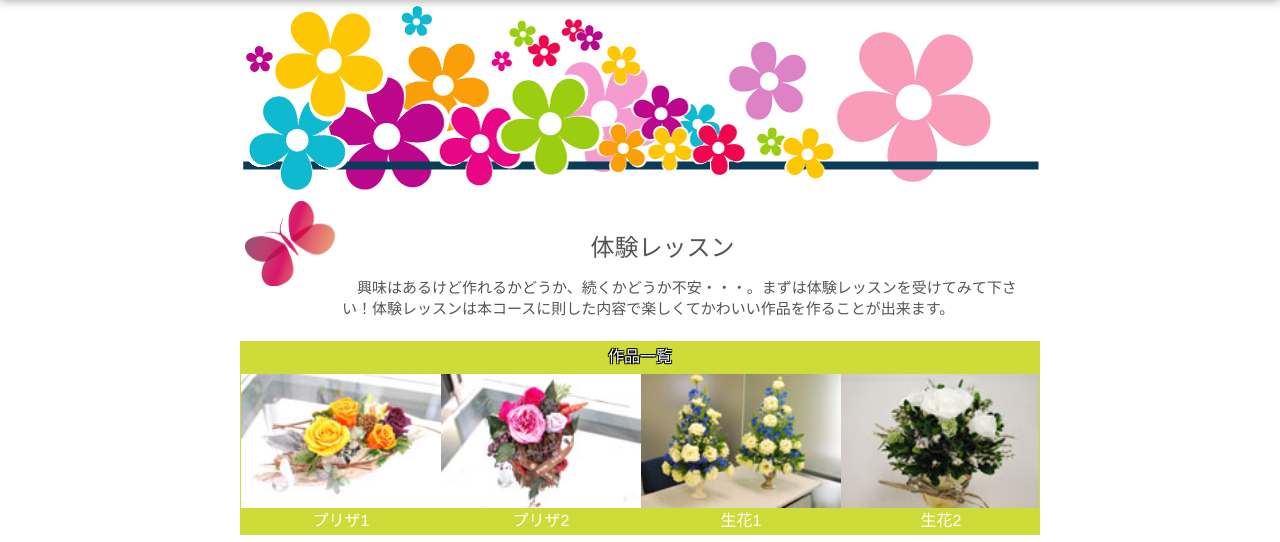
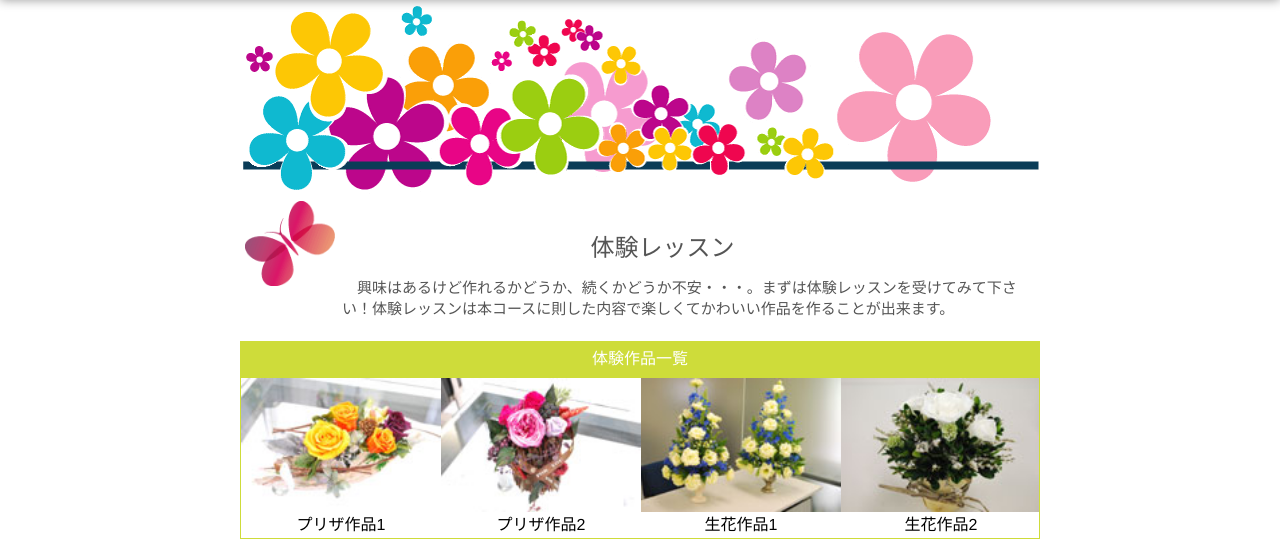
Before and after one commit to honmura-local/ddtflower, a PHP site: page /experience.html in a window 1280 px wide. Shown: the part 116-658 px from the top of the page. Run offline with PHP 8.4, Linux system fonts and the light colour scheme.

Commit message:
更新忘れ修正

```diff
--- a/css/courseguide.css
+++ b/css/courseguide.css
@@ -96,7 +96,6 @@
  * 内容　 :幅を広くしました。
  */
 .guideTable {
-    font-family: osaka, Arial, Helvetica;	/* フォントを設定する。 */
 }
 
 /*
@@ -273,7 +272,6 @@
     padding: 3px 0;   			/* 上下に3pxの余白をとる */
     font-size: 13px;			/* フォントのサイズを13pxにする */
     line-height: 16px;			/* 行の高さを多めに取る。 */
-    font-family: sans-serif;	/* fontをsans-serifにする */
     padding-left: 2.9em;	   	/* 頭をキャプションの2文字目に合わせる。 */
     text-indent: -1em;	   		/* 先頭の文字を1文字分左にずらす。 */
 }
@@ -342,6 +340,11 @@
 .commonText td:before, .salesPoint td:before, .memberRule td:before {
 	content: "●";
 	font-size: 10px;
+}
+
+.memberRule tr:last-child td:before {
+	content: "＊";
+	font-size: 14px;
 }
 
 /*
@@ -493,8 +496,6 @@
     margin-bottom: 10px;		/* 各項目で十分に間を空ける。 */
     padding-left: 2em;	/* 更にインデントをつける。 */
     line-height: 18px;
-    color: #555;
-    font-family: Helvetica, Arial, "Hiragino Kaku Gothic ProN", "Meiryo", "MS PGothic", sans-serif;
 }
 
 /*
--- a/css/experience.css
+++ b/css/experience.css
@@ -19,7 +19,6 @@
     padding: 10px;          /* 10px要素の幅を広げる */
     margin: 0px 0px 30px;     /* 上下に40pxの余白を空ける */
     float: left;            /* 左側に回り込む */
-    font-family: osaka, Arial, Helvetica;	/* フォントを設定する。 */
 }
 
 /*
@@ -97,7 +96,8 @@
     height: 120px;      /* 高さを120pxに指定する。 */
     margin: 0 auto;     /* 中央に寄せる。 */
     clear: both;        /* 回り込みを無効にする */
-	margin-bottom: 60px!important;	/* 下にmarginを挿入する。slickのcssの値を上書きするためにimportantをつける。 */
+
+    margin-bottom: 60px!important;	/* 下にmarginを挿入する。slickのcssの値を上書きするためにimportantをつける。 */
 }
 
 /*
@@ -107,8 +107,8 @@
  * 作成日 :2015.02.27
  */
 .experienceGallery > div {
-	padding: 8px 0 0;					/* 上部にpaddingを挿入する。 */
-	background: rgb(206,220,58);		/* 背景色を黄緑色にする。 */
+	/* padding: 8px 0 0; */					/* 上部にpaddingを挿入する。 */
+	/* background: rgb(206,220,58); */		/* 背景色を黄緑色にする。 */
 	border: 1px solid rgb(206,220,58);	/* 黄緑色の罫線で囲む。 */
 }
 /*
@@ -135,7 +135,7 @@
 .experienceGallery p {
 	text-align: center;	/* 中央に寄せる。 */
 	padding: 5px 0;		/* 上下に余裕を持たせる。 */
-	color: #FFF;		/* 白抜き文字 */
+	color: #000;		/* 白抜き文字 */
 }
 
 /*
@@ -145,9 +145,19 @@
  * 作成日 :2015.02.27
  */
 .calendar > div {
-	width: 100%;			/* 幅を領域一杯に広げる。 */
-	font-size: 22px;		/* フォントサイズを上げて全体を大きくする。 */
+	width: 		100%;			/* 幅を領域一杯に広げる。 */
+	font-size: 	16px;		/* フォントサイズを上げて全体を大きくする。 */
 	box-sizing: border-box;	/* サイズの計算に線、paddingを含む。 */
+}
+
+/*
+ * セレクタ:.calendar > div > div
+ * 概要   :datepickerの各内容。
+ * 作成者 :T.Masuda
+ * 作成日 :2015.03.02
+ */
+.calendar > div  > div {
+	font-size: 	0.95em;		/* タイトルより少しだけ小さいフォントを指定する。 */
 }
 
 /*
@@ -157,9 +167,12 @@
  * 作成日 :2015.02.27
  */
 .galleryTitle {
-	text-align: center;				/* 中心にそろえる */
+	text-align: center;				/* 中心にそろえる。 */
 	background: rgb(206,220,58);	/* 背景色を緑にする。 */
-	padding-top: 8px;				/* 上に領域をのばす。 */
+	height: 36px;					/* 高さを他のテーブルのタイトルと同じ高さにする。 */
+	vertical-align: middle;			/* 高さを中心に揃える。 */
+	display: inline-block;			/* インラインブロックとして扱う。 */
+	width: 100%;					/* 幅を100%にする。 */
 }
 
 /*
@@ -169,8 +182,146 @@
  * 作成日 :2015.02.27
  */
 .galleryTitleText {
-	font-size: 16px;	/* やや大きめのフォントサイズを指定する。 */
-	color: #FFF;		/* 白抜き文字にする。 */
-	/* テキストにふちをつける。 */
-	text-shadow:   -1px -1px #000,  1px -1px #000,  -1px 1px #000,  1px 1px #000;
+	font-size: 16px;		/* やや大きめのフォントサイズを指定する。 */
+	color: #FFF;			/* 白抜き文字にする。 */
+	display: inline-block;	/* インラインブロックとして扱う。 */
+	margin-top: 10px;		/* 上に10pxのmarginを挿入して、文字の高さを中心に揃える。 */
 }
+
+/* 体験レッスン */
+
+/*
+ * セレクタ:.specialGuide
+ * 概要   :体験レッスン案内テーブルについてそれぞれの項目のスタイル
+ * 作成者 :T.Yamamoto
+ * 作成日 :2015.02.09
+ * 変更者 :T.Masuda
+ * 変更日 :2015.02.21
+ * 内容  :余分なネガティブマージンを削除。
+ * 変更者 :T.Masuda
+ * 変更日 :2015.02.26
+ * 内容　 :コース案内と同様のレイアウトへの修正をしました。
+ */
+.specialGuide {
+    width: 50%;             	/* 幅を50%にする */
+    padding: 10px;          	/* 10px要素の幅を広げる */
+    margin: 0px 0px 30px;     	/* 下に30pxの余白を空ける */
+    float: left;           	 	/* 左側に回り込む */
+}
+
+/*
+ * セレクタ:.specialGuide .summary
+ * 概要   :体験レッスン案内テーブル概要のスタイル
+ * 作成者 :T.Masuda
+ * 作成日 :2015.02.26
+ * 変更者 :T.Masuda
+ * 変更日 :2015.02.26
+ * 内容　 :コース案内と同様のレイアウトへの修正をしました。
+ */
+.specialGuide .summary {
+}
+
+/*
+ * セレクタ:.specialGuide th, .specialGuide td
+ * 概要   :体験レッスン案内テーブルレコードについてそれぞれの項目のスタイル
+ * 作成者 :T.Yamamoto
+ * 作成日 :2015.02.09
+ * 変更者 :T.Masuda
+ * 変更日 :2015.02.26
+ * 内容　 :コース案内と同様のレイアウトへの修正をしました。
+ */
+.specialGuide th, .specialGuide td {
+    padding: 10px;      /* 要素の幅を10px広げる */
+    font-size: 11px;    /* 文字サイズを11pxにするする */
+    text-align: left;   /* 文字を左寄りにする */
+    border: 1px solid #D0D0AC;	/* 黄緑の罫線で区切る。 */
+}
+
+/*
+ * セレクタ:.specialGuide th
+ * 概要   :体験レッスン案内テーブルレコードについてそれぞれの項目のスタイル
+ * 作成者 :T.Yamamoto
+ * 作成日 :2015.02.09
+ * 変更者 :T.Masuda
+ * 変更日 :2015.02.26
+ * 内容　 :コース案内と同様のレイアウトへの修正をしました。
+ */
+.specialGuide th {
+	background: #F0F3F5;	/* 背景色を薄い青にする。 */
+}
+
+/*
+ * セレクタ:.specialGuide td
+ * 概要   :体験レッスン案内テーブルレコードについてそれぞれの項目のスタイル
+ * 作成者 :T.Yamamoto
+ * 作成日 :2015.02.09
+ */
+.specialGuide td {
+    width: 65%;         /* 幅を60%にする */
+}
+
+/*
+ * セレクタ:.calendar
+ * 概要   :カレンダーについてそれぞれの項目のスタイル
+ * 作成者 :T.Yamamoto
+ * 作成日 :2015.02.09
+ */
+.calendar {
+    /* margin: 80px 0 0; */	/* 上のmarginを設定する。 */
+    width: 48%;         /* 幅を47%にする */
+    font-size: 14px;    /* 文字サイズを20pxにする */
+    float: right;       /* 右側に回り込む */
+}
+
+/*
+ * セレクタ:.experienceGallery
+ * 概要   :jQueryプラグイン「Slick」によるカルーセルとなる要素。体験レッスンページ用
+ * 作成者 :T.Masuda
+ * 作成日 :2015.02.21
+ */
+.experienceGallery{
+    width: 800px;       /* 幅800px。左右にある矢印ボタンの取る幅を加味した幅に設定する。 */
+    height: 120px;      /* 高さを120pxに指定する。 */
+    margin: 0 auto;     /* 中央に寄せる。 */
+    clear: both;        /* 回り込みを無効にする */
+
+    margin-bottom: 60px!important;	/* 下にmarginを挿入する。slickのcssの値を上書きするためにimportantをつける。 */
+}
+
+/*
+ * セレクタ:.experienceGallery > div
+ * 概要   :experienceGalleryの画像リスト部分
+ * 作成者 :T.Masuda
+ * 作成日 :2015.02.27
+ */
+.experienceGallery > div {
+	border: 1px solid rgb(206,220,58);	/* 黄緑色の罫線で囲む。 */
+}
+/*
+ * セレクタ:.experienceGallery img
+ * 概要   :カルーセルで表示する画像のサイズを200pxの正方形にする。
+ * 作成者 :T.Masuda
+ * 作成日 :2015.02.21
+ * 変更者 :T.Masuda
+ * 変更日 :2015.02.26
+ * 内容　 :フォトギャラリーと同様の画像要素サイズに変更しました。
+ */
+.experienceGallery img{
+	height: auto;		/* 高さを固定値にして揃える。 */
+	width: 200px;		/* 幅を自動調整する。 */
+	margin: 0 auto;		/* 中央に寄せる。 */
+/*border: 1px solid rgb(206,220,58);
+box-sizing: border-box;*/
+}
+
+/*
+ * セレクタ:.experienceGallery img
+ * 概要   :作品ギャラリーの作品名。
+ * 作成者 :T.Masuda
+ * 作成日 :2015.02.27
+ */
+.experienceGallery p {
+	text-align: center;	/* 中央に寄せる。 */
+	padding: 5px 0;		/* 上下に余裕を持たせる。 */
+	color: #000;		/* 白抜き文字 */
+}
--- a/css/style.css
+++ b/css/style.css
@@ -153,7 +153,6 @@ h1,h2,h3,h4,h5,th{
 #container{
     width: 100%;            /* 横幅を画面一杯に広げる */
     background: inherit;    /* bodyの背景色を継承する。 */
-    /*font-family: sans-serif;*/	/* フォントを決める */
 }
 
 /* ヘッダー領域。 */
@@ -335,8 +334,8 @@ h1,h2,h3,h4,h5,th{
  * 作成日 :2015.02.05
  */
 .guideSns > *{
-	display: block;	/* ブロック要素として扱い、縦に並べる。 */
-	vertiacl-align: top;
+	display: block;			/* ブロック要素として扱い、縦に並べる。 */
+	vertical-align: top;	/* 上に寄せる。 */
 }
 
 /*
--- a/source/commonJson.json
+++ b/source/commonJson.json
@@ -273,7 +273,7 @@
 				"振替え：上記、予約、キャンセル規定に沿い振替え自由です。",
 				"前金：最終受講日から３か月間受講がなかった場合、経過日から１カ月毎に５００円を前金から引かせて頂きます。",
 				"退会：随時、退会可能です。退会時、前金の残金は返金されます。",
-				"＊NFDおよび国家は生花に含みます。"
+				"NFDおよび国家は生花に含みます。"
 			]
 		}
 	},
--- a/source/experience.json
+++ b/source/experience.json
@@ -142,7 +142,7 @@
 	"experienceConstructs":{
 		"galleryTitle":{
 			"galleryTitleText":{
-				"text":"作品一覧"
+				"text":"体験作品一覧"
 			}
 		},
 		"experienceGallery": {
@@ -154,7 +154,7 @@
 	                    "src": "photo/general/web100/DSC_0898.jpg"
 	                },
 	                "construct1stName": {
-	                    "text": "プリザ1"
+	                    "text": "プリザ作品1"
 	                }
 	            }
 	        },
@@ -166,7 +166,7 @@
 	                    "src": "photo/general/web100/DSC_0894.jpg"
 	                },
 	                "construct2ndName": {
-	                    "text": "プリザ2"
+	                    "text": "プリザ作品2"
 	                }
 	            }
 	        },
@@ -178,7 +178,7 @@
 	                    "src": "photo/general/web100/DSC_0099.jpg"
 	                },
 	                "construct3rdName": {
-	                    "text": "生花1"
+	                    "text": "生花作品1"
 	                }
 	            }
 	        },
@@ -190,7 +190,7 @@
 	                    "src": "photo/general/web100/DSC_0094.jpg"
 	                },
 	                "construct4thName": {
-	                    "text": "生花2"
+	                    "text": "生花作品2"
 	                }
 	            }
 	        }
```
